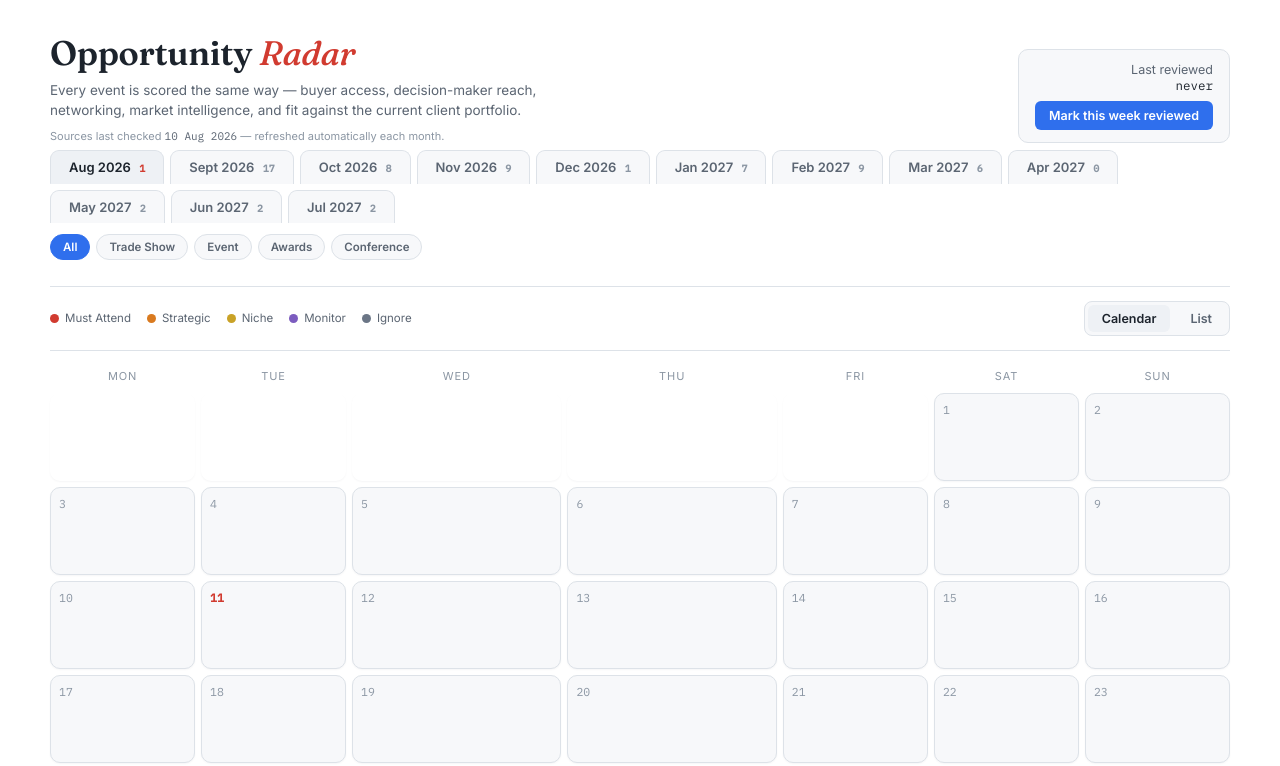
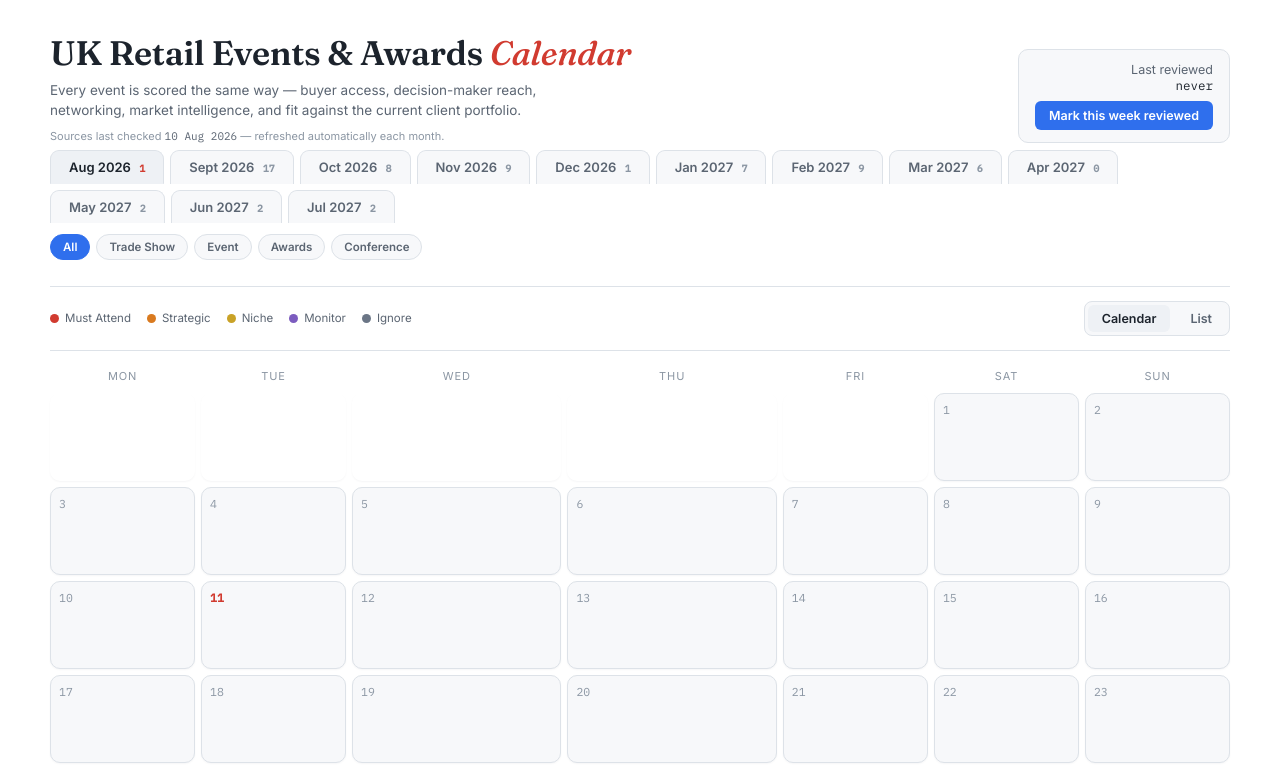
Before and after one commit to Marmasia/opportunity-radar, a website: page index.html in a window 1280 px wide. Shown: the top 766 px of the page. Drawn offline with Linux system fonts and the light colour scheme.

Commit message:
Update index.html

```diff
--- a/index.html
+++ b/index.html
@@ -2,7 +2,7 @@
 <html lang="en">
 <head>
 <meta charset="UTF-8">
-<title>Retail Opportunity Radar</title>
+<title>UK Retail Events & Awards Calendar</title>
 <link rel="preconnect" href="https://fonts.googleapis.com">
 <link href="https://fonts.googleapis.com/css2?family=Fraunces:ital,wght@0,400;0,600;1,500&family=Inter:wght@400;500;600;700&family=IBM+Plex+Mono:wght@400;500&display=swap" rel="stylesheet">
 <style>
@@ -177,7 +177,7 @@
 
   <header>
     <div>
-      <h1>Opportunity <em>Radar</em></h1>
+      <h1>UK Retail Events & Awards <em>Calendar</em></h1>
       <div class="sub">Every event is scored the same way — buyer access, decision-maker reach, networking, market intelligence, and fit against the current client portfolio.</div>
       <div class="freshness">Sources last checked <span id="lastChecked">—</span> — refreshed automatically each month.</div>
     </div>
```
